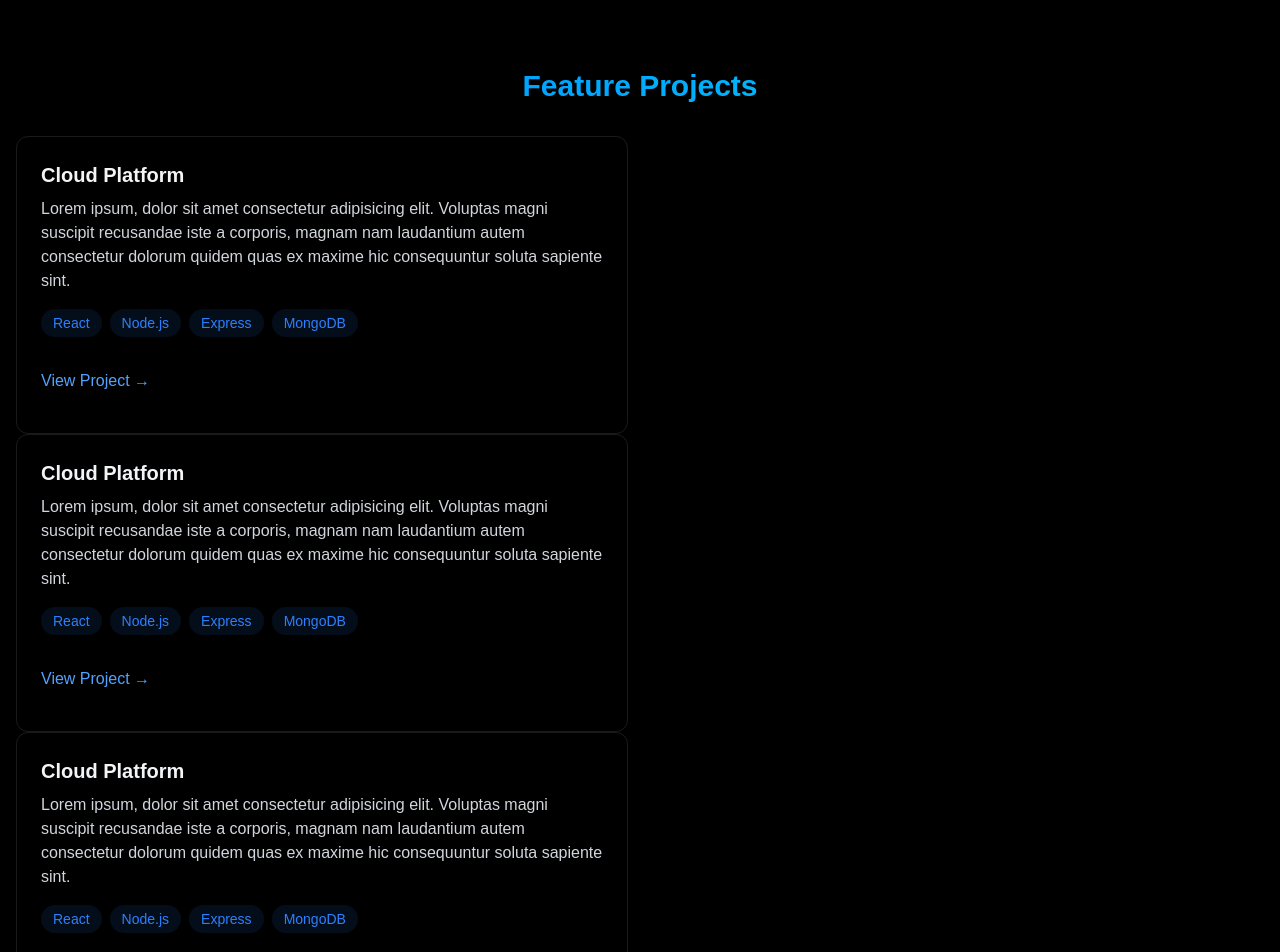
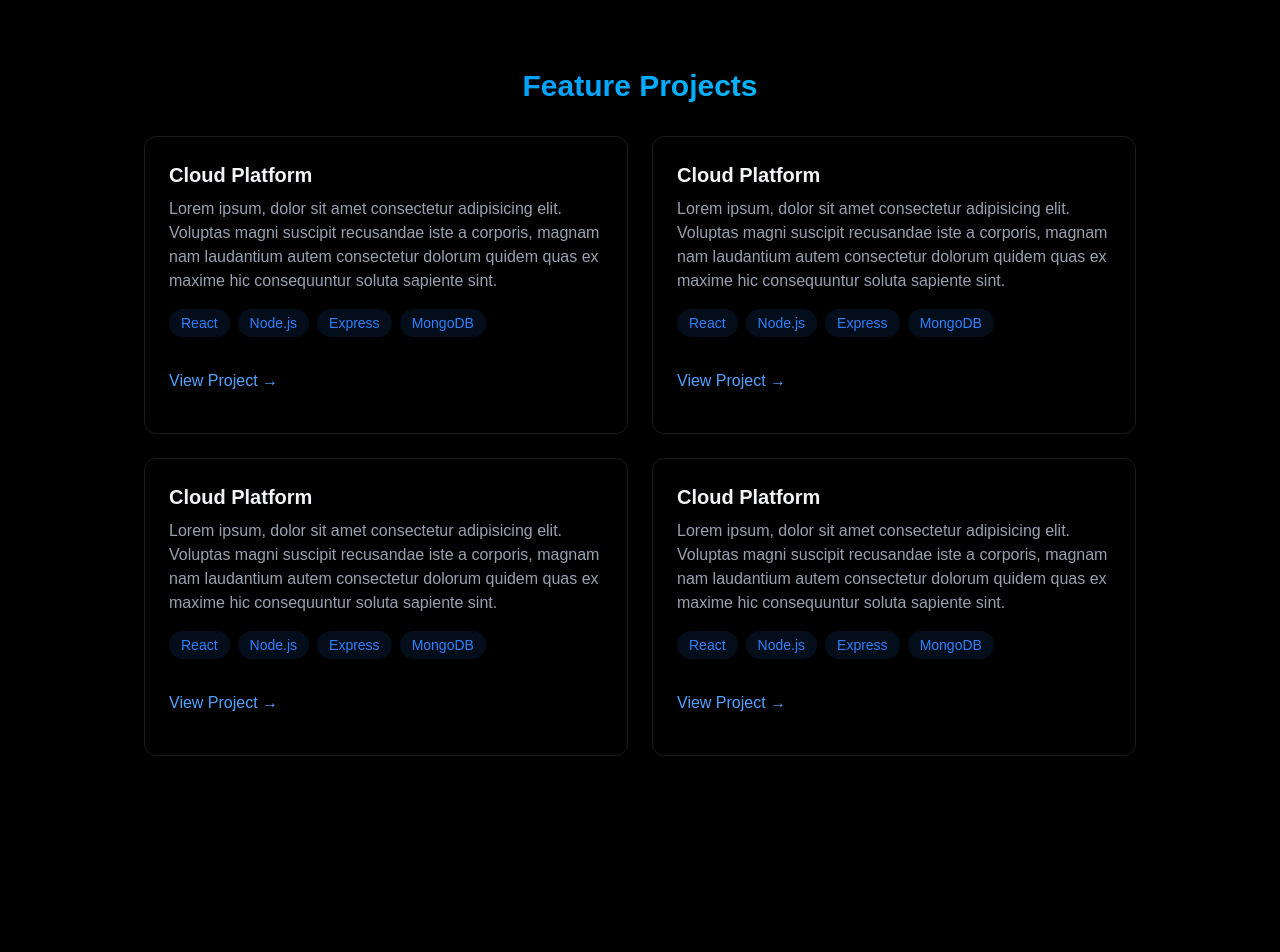
Before and after one commit to JoseMoreno7/MorenoDevs, a React (Vite) app: page / in a window 1280 px wide. Shown: the part 1980-2932 px from the top of the page. Built offline with nearby package versions, Linux system fonts and the light colour scheme.

Commit message:
Todo Listo, solo cambiar info y agregar info

```diff
--- a/src/App.jsx
+++ b/src/App.jsx
@@ -27,7 +27,6 @@ function App() {
       <Projects />
       <Contact />
     </div>
-
     </>
   );
 
--- a/src/components/MobileMenu.jsx
+++ b/src/components/MobileMenu.jsx
@@ -1,13 +1,13 @@
 export const MobileMenu =   ({menuOpen, setMenuOpen}) => {
     return (
-        <div className={`fixed top-0 left-0 w-full bg-[rgba(10, 10, 10, 0.8)] z-40 flex flex-col items-center justify-center
+        <div className={`fixed top-0 left-0 w-full bg-black/80 z-50 flex flex-col items-center justify-center
             transition-all duration-300 ease-in-out
             ${menuOpen ? "h-screen opacity-100 pointer-events-auto"
                 : "h-0 opacity-0 pointer-events-none"
             }
             `}
         >
-            <button onClick={() => setMenuOpen(false)} className="absolute top-6 right-6 text-white text-3xl focus:outline-none cursor-pointer"
+            <button onClick={() => setMenuOpen(false)} className="absolute top-6 right-6 text-white text-4xl focus:outline-none cursor-pointer"
             aria-label="Close menu"
             >
                 &times;
--- a/src/components/RevealOnScroll.jsx
+++ b/src/components/RevealOnScroll.jsx
@@ -10,11 +10,16 @@ export const RevealOnScroll = ({ children }) => {
                 if (entry.isIntersecting) {
                     ref.current.classList.add('visible');
                 }
+                else {
+                    ref.current.classList.remove('visible');
+                }
             },
             {
-                threshold: 0.2, rootMargin: '0px 0px -50% 0px'
+                threshold: 0.1,
+                rootMargin: '0px 0px -25% 0px'
             }
         );
+
         if (ref.current) observer.observe(ref.current);
 
         return () => observer.disconnect();
--- a/src/components/sections/Projects.jsx
+++ b/src/components/sections/Projects.jsx
@@ -7,26 +7,30 @@ export const Projects = () => {
             className="min-h-screen flex items-center justify-center py-20"
         >
             <RevealOnScroll>
-                <div className="max-w-5l mx-auto px-4">
+                <div className="max-w-5xl mx-auto px-4">
                     <h2 className="text-3xl font-bold mb-8 bg-gradient-to-r from-blue-500
                             to-cyan-400 bg-clip-text text-transparent text-center"
                     >
+                        {" "}
                         Feature Projects
                     </h2>
+
                     <div className="grid grid-cols-1 md:grid-cols-2 gap-6">
-                        <div className="p-6 rounded-xl border border-white/10 hover:-translate-y-1 hover:border-blue-500/30 hover:shadow-[0_2px_8px_rgba(59, 130, 246, 0.1)] transition"
+                        <div className="p-6 rounded-xl border border-white/10 hover:-translate-y-1
+                        hover:border-blue-500/30 hover:shadow-[0_2px_8px_rgba(59, 130, 246, 0.2)] transition"
                         >
                             <h3 className="text-xl font-bold mb-2">
                                 Cloud Platform
                             </h3>
-                            <p className="text-gray-300 mb-4">
+                            <p className="text-gray-400 mb-4">
                                 Lorem ipsum, dolor sit amet consectetur adipisicing elit. Voluptas magni suscipit recusandae iste a corporis, magnam nam laudantium autem consectetur dolorum quidem quas ex maxime hic consequuntur soluta sapiente sint.
                             </p>
                             <div className="flex flex-wrap gap-2 mb-4">
                                 {["React", "Node.js", "Express", "MongoDB"].map((tech, key) => (
                                     <span
                                         key={key}
-                                        className="bg-blue-500/10 text-blue-500 py-1 px-3 rounded-full text-sm hover:bg-blue-500/20
+                                        className="bg-blue-500/10 text-blue-500 py-1 px-3 rounded-full
+                                        text-sm hover:bg-blue-500/20
                                         hover:shadow-[0_2px_8px_rgba(59, 130, 246, 0.1)] transition-all"
                                     >
                                         {tech}
@@ -44,21 +48,21 @@ export const Projects = () => {
                                 </a>
                             </div>
                         </div>
-                    </div>
-                    <div className="grid grid-cols-1 md:grid-cols-2 gap-6">
-                        <div className="p-6 rounded-xl border border-white/10 hover:-translate-y-1 hover:border-blue-500/30 hover:shadow-[0_2px_8px_rgba(59, 130, 246, 0.1)] transition"
+                        <div className="p-6 rounded-xl border border-white/10 hover:-translate-y-1
+                        hover:border-blue-500/30 hover:shadow-[0_2px_8px_rgba(59, 130, 246, 0.2)] transition"
                         >
                             <h3 className="text-xl font-bold mb-2">
                                 Cloud Platform
                             </h3>
-                            <p className="text-gray-300 mb-4">
+                            <p className="text-gray-400 mb-4">
                                 Lorem ipsum, dolor sit amet consectetur adipisicing elit. Voluptas magni suscipit recusandae iste a corporis, magnam nam laudantium autem consectetur dolorum quidem quas ex maxime hic consequuntur soluta sapiente sint.
                             </p>
                             <div className="flex flex-wrap gap-2 mb-4">
                                 {["React", "Node.js", "Express", "MongoDB"].map((tech, key) => (
                                     <span
                                         key={key}
-                                        className="bg-blue-500/10 text-blue-500 py-1 px-3 rounded-full text-sm hover:bg-blue-500/20
+                                        className="bg-blue-500/10 text-blue-500 py-1 px-3 rounded-full
+                                        text-sm hover:bg-blue-500/20
                                         hover:shadow-[0_2px_8px_rgba(59, 130, 246, 0.1)] transition-all"
                                     >
                                         {tech}
@@ -76,21 +80,21 @@ export const Projects = () => {
                                 </a>
                             </div>
                         </div>
-                    </div>
-                    <div className="grid grid-cols-1 md:grid-cols-2 gap-6">
-                        <div className="p-6 rounded-xl border border-white/10 hover:-translate-y-1 hover:border-blue-500/30 hover:shadow-[0_2px_8px_rgba(59, 130, 246, 0.1)] transition"
+                        <div className="p-6 rounded-xl border border-white/10 hover:-translate-y-1
+                        hover:border-blue-500/30 hover:shadow-[0_2px_8px_rgba(59, 130, 246, 0.2)] transition"
                         >
                             <h3 className="text-xl font-bold mb-2">
                                 Cloud Platform
                             </h3>
-                            <p className="text-gray-300 mb-4">
+                            <p className="text-gray-400 mb-4">
                                 Lorem ipsum, dolor sit amet consectetur adipisicing elit. Voluptas magni suscipit recusandae iste a corporis, magnam nam laudantium autem consectetur dolorum quidem quas ex maxime hic consequuntur soluta sapiente sint.
                             </p>
                             <div className="flex flex-wrap gap-2 mb-4">
                                 {["React", "Node.js", "Express", "MongoDB"].map((tech, key) => (
                                     <span
                                         key={key}
-                                        className="bg-blue-500/10 text-blue-500 py-1 px-3 rounded-full text-sm hover:bg-blue-500/20
+                                        className="bg-blue-500/10 text-blue-500 py-1 px-3 rounded-full
+                                        text-sm hover:bg-blue-500/20
                                         hover:shadow-[0_2px_8px_rgba(59, 130, 246, 0.1)] transition-all"
                                     >
                                         {tech}
@@ -108,21 +112,21 @@ export const Projects = () => {
                                 </a>
                             </div>
                         </div>
-                    </div>
-                    <div className="grid grid-cols-1 md:grid-cols-2 gap-6">
-                        <div className="p-6 rounded-xl border border-white/10 hover:-translate-y-1 hover:border-blue-500/30 hover:shadow-[0_2px_8px_rgba(59, 130, 246, 0.1)] transition"
+                        <div className="p-6 rounded-xl border border-white/10 hover:-translate-y-1
+                        hover:border-blue-500/30 hover:shadow-[0_2px_8px_rgba(59, 130, 246, 0.2)] transition"
                         >
                             <h3 className="text-xl font-bold mb-2">
                                 Cloud Platform
                             </h3>
-                            <p className="text-gray-300 mb-4">
+                            <p className="text-gray-400 mb-4">
                                 Lorem ipsum, dolor sit amet consectetur adipisicing elit. Voluptas magni suscipit recusandae iste a corporis, magnam nam laudantium autem consectetur dolorum quidem quas ex maxime hic consequuntur soluta sapiente sint.
                             </p>
                             <div className="flex flex-wrap gap-2 mb-4">
                                 {["React", "Node.js", "Express", "MongoDB"].map((tech, key) => (
                                     <span
                                         key={key}
-                                        className="bg-blue-500/10 text-blue-500 py-1 px-3 rounded-full text-sm hover:bg-blue-500/20
+                                        className="bg-blue-500/10 text-blue-500 py-1 px-3 rounded-full
+                                        text-sm hover:bg-blue-500/20
                                         hover:shadow-[0_2px_8px_rgba(59, 130, 246, 0.1)] transition-all"
                                     >
                                         {tech}
--- a/src/index.css
+++ b/src/index.css
@@ -18,7 +18,7 @@ html, body {
     }
   }
 
-  .animate-blink-bar {
+  .animate-blink {
     animation: blink 0.8s step-end infinite;
   }
 
@@ -32,7 +32,7 @@ html, body {
   }
 
   .animate-loading-bar {
-    animation: loading 0.8s ease infinite;
+    animation: loading 1.2s ease infinite;
   }
 }
 
```
Also changed, not shown: src/components/LoadingScreen.jsx (+9 -5 lines), src/components/Navbar.jsx (+9 -8 lines).
